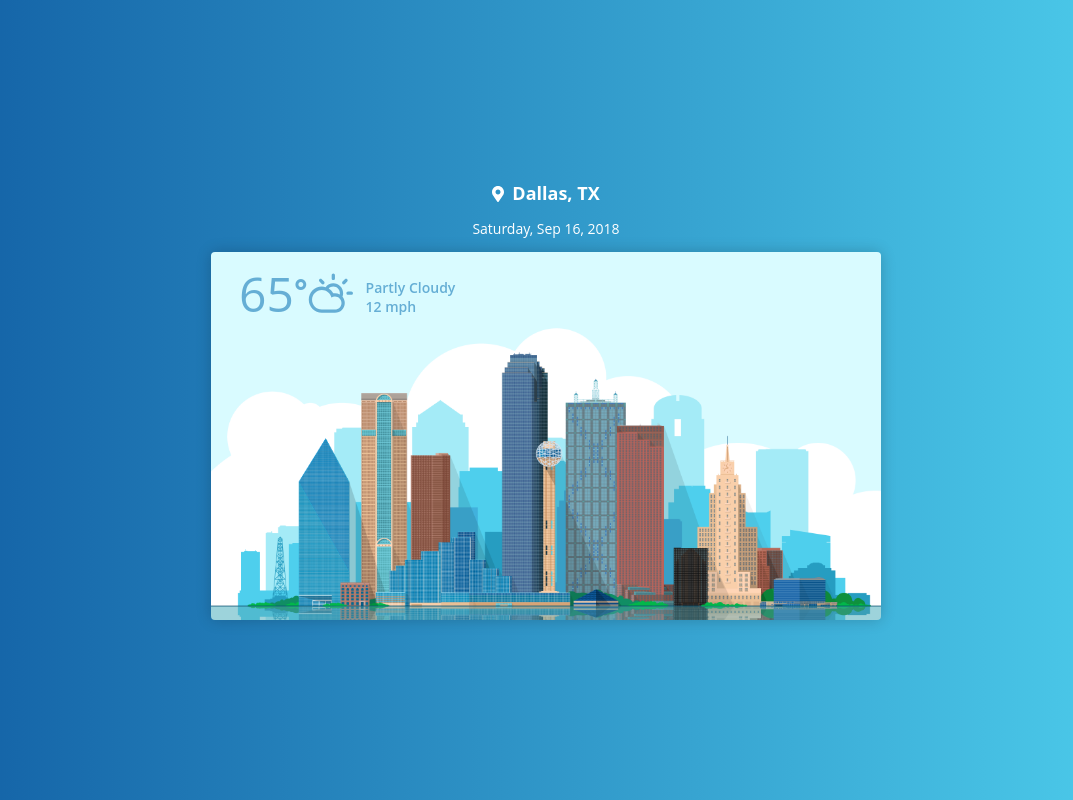
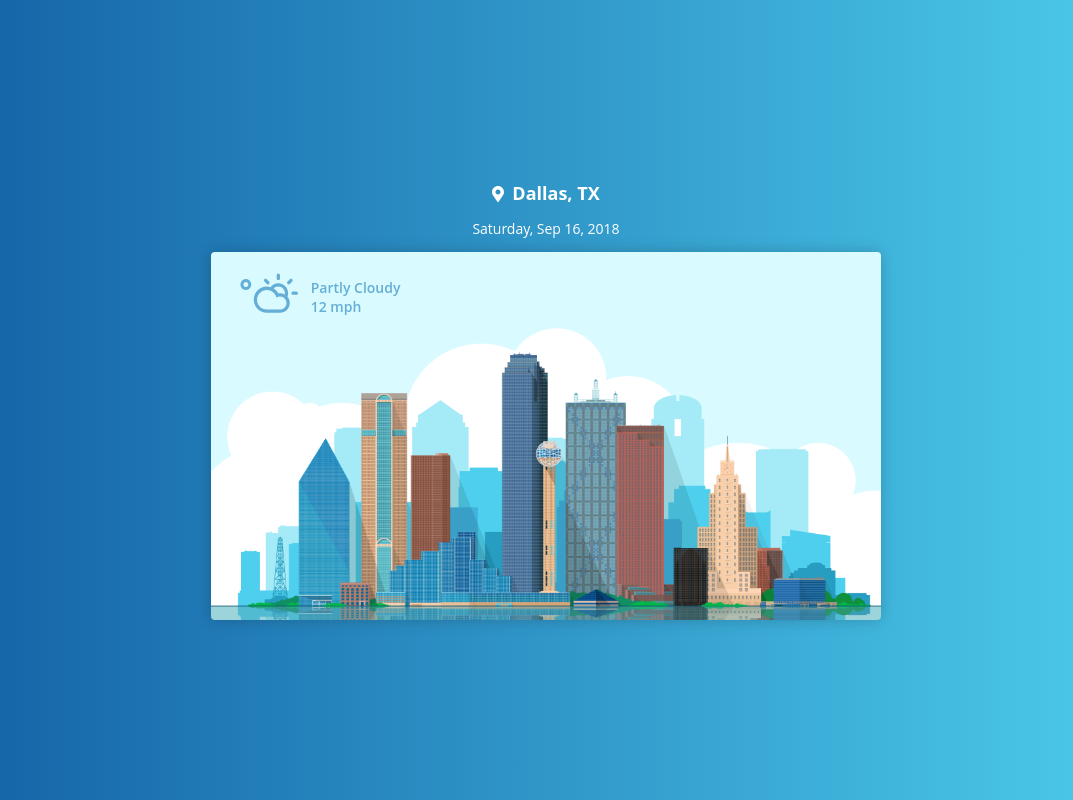
Before and after one commit to HJordan35/react-weather, a React (Create React App) app: page / in a window 1280 px wide. Shown: the whole page, without its empty margins (103-1176 px from the left). Built offline with nearby package versions, Linux system fonts and the light colour scheme; no server answers.

Commit message:
UPDATED | CurrentTemp component to display prop values

```diff
--- a/src/components/CurrentTemp/CurrentTemp.jsx
+++ b/src/components/CurrentTemp/CurrentTemp.jsx
@@ -5,10 +5,11 @@ import partCloudySvg from '../../assets/part-cloudy.svg';
 
 class CurrentTemp extends PureComponent {
     render() {
+        let {currentWeather} = this.props;
         return (
             <React.Fragment>
                 <div className={styles['temp-container']}>
-                    <span>65</span>
+                    <span>{currentWeather.tempFahrenheit}</span>
                     <span className={styles['degree-symbol']}>&#176;</span>
                     <img src={partCloudySvg} className={styles['type-img']} alt="Card cap" />
                     <div className={styles['status-wind-container']}>
--- a/src/components/WeatherCard.jsx
+++ b/src/components/WeatherCard.jsx
@@ -30,7 +30,9 @@ class WeatherCard extends Component {
         let forecastTiles = this.renderTiles();
         return (
             <div className={styles['weather-card']}>
-                <CurrentTemp />
+                <div className={styles['current-temp-row']}>
+                    <CurrentTemp currentWeather={this.props.currentWeather}/>
+                </div>
                 <img src={dallas} className={styles['card-img']} alt="Card cap" />
                 <img src={mobileBackground} className={styles['mobile-img']} alt="Card cap" />
                 {/* TEMPERATURE TILES */}
```
